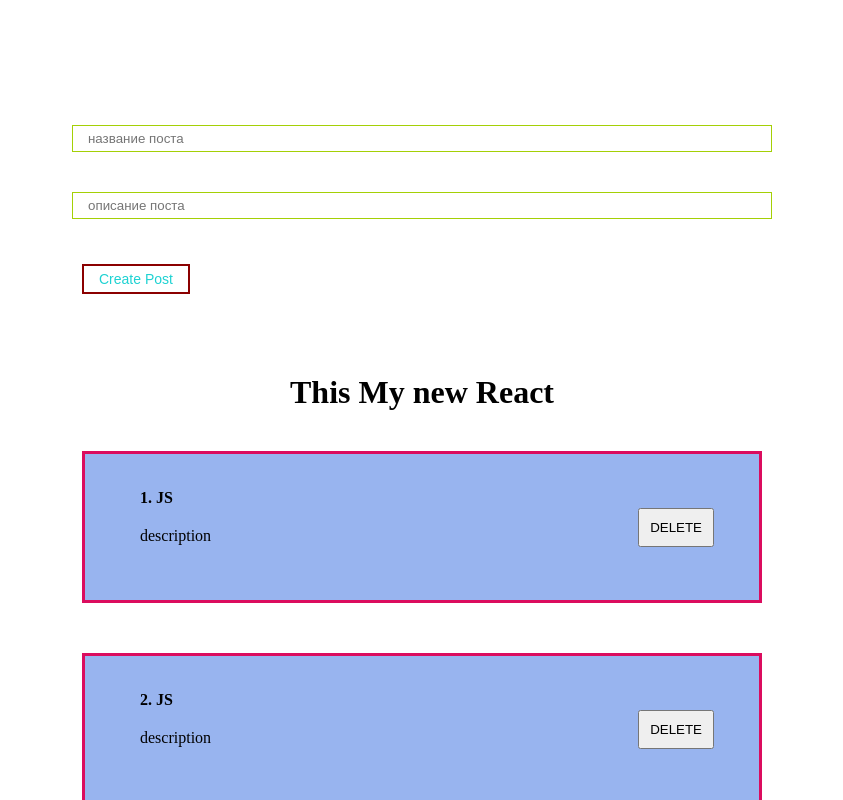
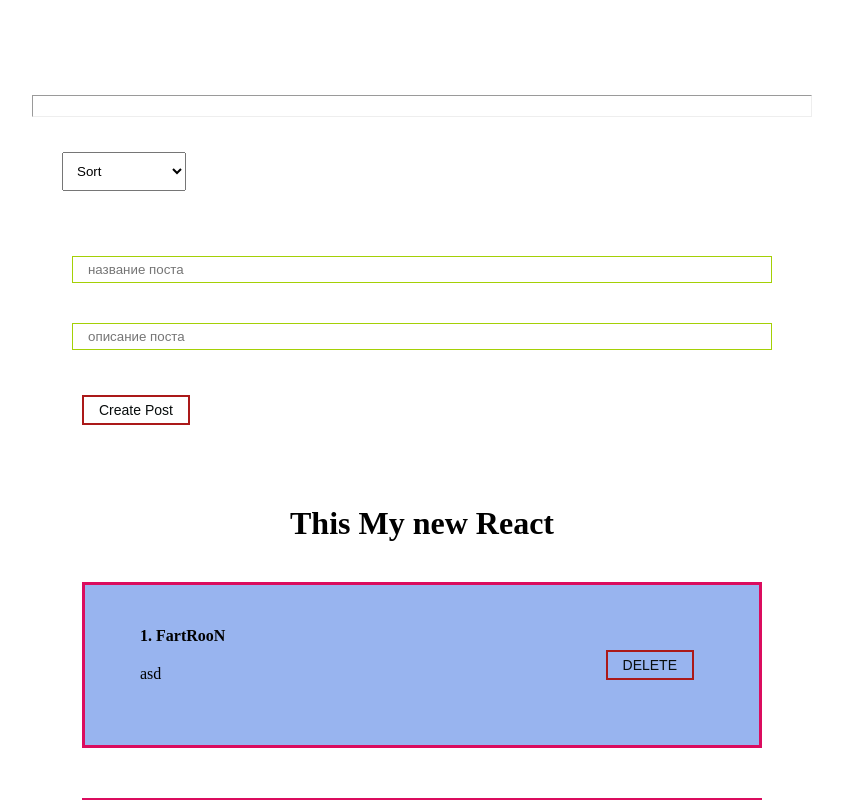
Before and after one commit to SergeyGetman/React_new_prod, a React (Create React App) app: page / in a window 1280 px wide. Shown: the top 800 px of the page, without its empty margins (218-1061 px from the left). Built offline with nearby package versions, Linux system fonts and the light colour scheme.

Commit message:
add new sort list

```diff
--- a/src/App.js
+++ b/src/App.js
@@ -6,25 +6,56 @@
 import MyButton from "./components/UI/button/MyButton";
 import MyInput from "./components/UI/input/MyInput";
 import PostForm from "./components/PostForm";
+import MySelect from "./components/UI/select/MySelect";
 
 
 function App() {
 
   const [posts, setPosts] = useState([
-    {id: 1, title: "JS", body: "description"},
-    {id: 2, title: "JS", body: "description"},
-    {id: 3, title: "JS", body: "description"}
+    {id: 1, title: "FartRooN", body: "asd"},
+    {id: 2, title: "JS", body: "123"},
+    {id: 3, title: "Ruby", body: "c"}
   ])
+
+const [selectedSort, setSelectorSort] = useState("")
 
   const createPost = (newPost) => {
     setPosts([...posts, newPost])
   }
 
+  const removePost = (post) => {
+    setPosts(posts.filter(p => p.id !== post.id))
+  }
+
+  const sortPost = (sort) => {
+    setSelectorSort(sort)
+    setPosts([...posts].sort((a,b ) => a[sort].localeCompare(b[sort])))
+    console.log(sort)
+  }
+
   return (
     <div className="App">
+      <hr style={{margin : "15px 0"}}/>
+      <div>
+      <MySelect
+        value={selectedSort}
+        onChange={sortPost}
+      defaultValue={"Sort"}
+      option={[
+        {value : "title" , name : "По названию"},
+        {value : "body" , name : "По описанию"}
+      ]}
+      />
+      </div>
 
       <PostForm create={createPost}/>
-      <Postlist posts={posts} title={"This My new React"}/>
+      {posts.length !== 0 ?
+        <Postlist remove={removePost} posts={posts}
+                  title={"This My new React"}/>
+        : <h1 style={{textAlign: "center"}}> POST NOT FOUND</h1>
+
+
+      }
 
       <Counters/>
     </div>
--- a/src/components/Postitem.jsx
+++ b/src/components/Postitem.jsx
@@ -1,6 +1,8 @@
 import React from 'react';
+import MyButton from "./UI/button/MyButton";
 
 const Postitem = (props) => {
+
   return (
     <div>
       <div className="post">
@@ -13,7 +15,7 @@
         <br/>
         <div className="post__btns">
 
-          <button>DELETE</button>
+          <MyButton onClick={() => props.remove(props.post)}>DELETE</MyButton>
 
         </div>
       </div>
--- a/src/components/Postlist.jsx
+++ b/src/components/Postlist.jsx
@@ -1,19 +1,16 @@
 import React from 'react';
 import Postitem from "./Postitem";
 
-const Postlist = ({posts, title}) => {
+const Postlist = ({posts, title, remove}) => {
 
 
   return (
     <div>
       <h1 style={{textAlign : "center"}} >{title}</h1>
       {posts.map((post, index ) =>
-        <Postitem number={index + 1} key={post.id} post={post}/>
+        <Postitem remove={remove} number={index + 1} key={post.id} post={post}/>
       )}
-
       <br/>
-
-
     </div>
   );
 };
--- a/src/components/UI/button/MyButton.module.css
+++ b/src/components/UI/button/MyButton.module.css
@@ -1,8 +1,8 @@
 .myBtn {
     padding: 5px 15px;
-    color: #1ed2d2;
+    color: #080c0c;
     font-size: 14px;
     background: transparent;
-    border : 2px solid darkred;
+    border : 2px solid #ab1919;
     cursor: pointer;
 }
--- /dev/null
+++ b/src/components/UI/select/MySelect.jsx
@@ -0,0 +1,21 @@
+import React from 'react';
+
+const MySelect = ({option, defaultValue, value, onChange}) => {
+
+  return (
+    <select
+    value={value}
+    onChange={e => onChange(e.target.value)}
+    >
+      <option disabled value="">{defaultValue}</option>
+      {option.map(option =>
+        <option key={option.value} value={option.value}>
+          {option.name}
+        </option>
+      )}
+
+    </select>
+  );
+};
+
+export default MySelect;
--- a/src/components/form/Form.jsx
+++ b/src/components/form/Form.jsx
@@ -2,7 +2,7 @@
 
 
 export default function Form(props) {
-  console.log(props)
+
   const {values, handleChange, handleSubmit, elements} = props
 
   return (
```
